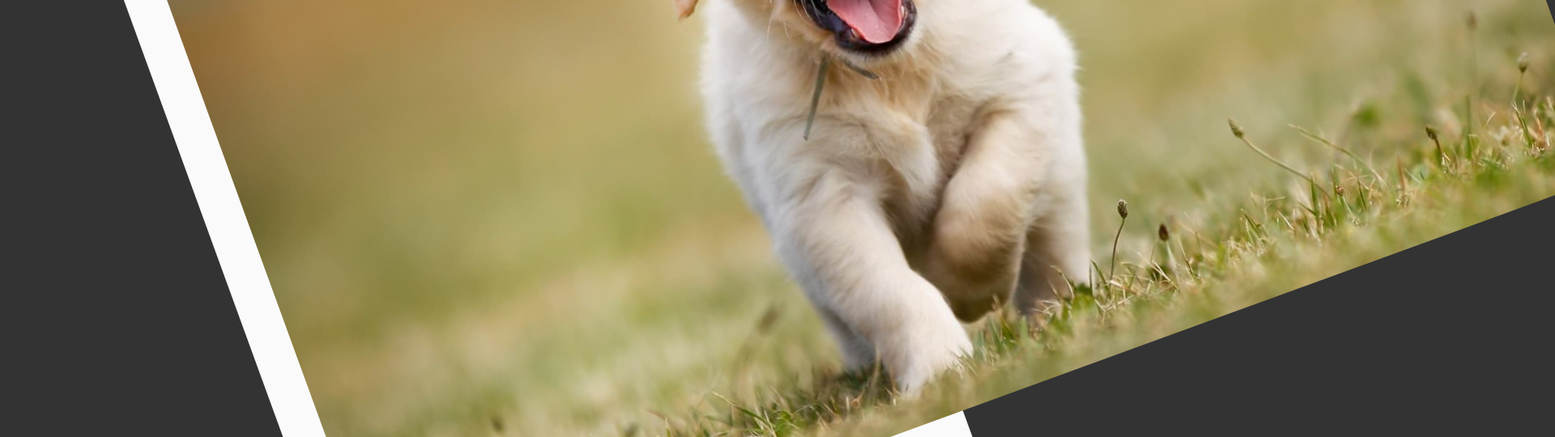
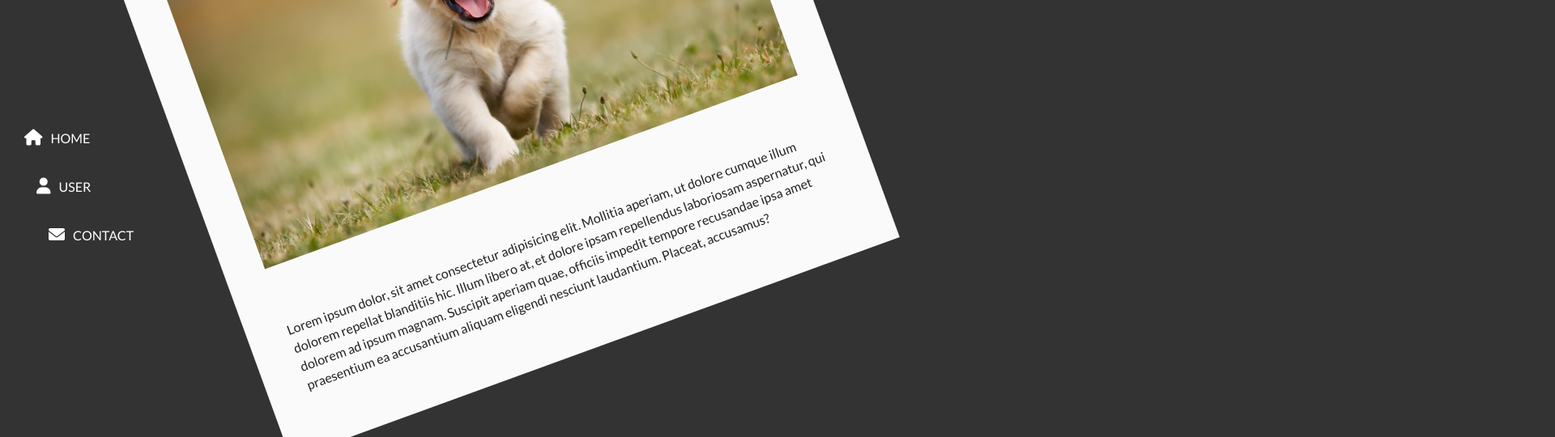
Before and after one commit to Archanach707/Rotating-Navigation, a plain HTML site: page index.html in a window 1280 px wide. Shown: the part 420-960 px from the top of the page at 81% size, 1920 px wide, since content can reach past the window. Drawn offline with Linux system fonts and the light colour scheme.

Commit message:
Design part is completed

```diff
--- a/assets/style.css
+++ b/assets/style.css
@@ -69,3 +69,63 @@ body {
   transform: rotate(90deg);
   transform-origin: top left;
 }
+
+.container.show-nav + nav li {
+  transform: translateX(0);
+  transition-delay: 0.3s;
+}
+
+nav {
+  position: fixed;
+  bottom: 40px;
+  left: 0;
+  z-index: 100;
+}
+
+nav ul {
+  list-style-type: none;
+  padding-left: 30px;
+}
+
+nav ul li {
+  text-transform: uppercase;
+  color: #fff;
+  margin: 40px 0;
+  transform: translateX(-100%);
+  transition: transform 0.4s ease-in;
+}
+
+nav ul li i {
+  font-size: 20px;
+  margin-right: 10px;
+}
+
+nav ul li + li {
+  margin-left: 15px;
+  transform: translateX(-150%);
+}
+
+nav ul li + li + li {
+  margin-left: 30px;
+  transform: translateX(-200%);
+}
+
+.content img {
+  max-width: 100%;
+  margin: 50px auto;
+}
+
+.content h1 {
+  margin: 0;
+}
+
+.content small {
+  counter-reset: #555;
+  font-style: italic;
+}
+
+.content p {
+  counter-reset: #333;
+  line-height: 1.5;
+
+}
```
